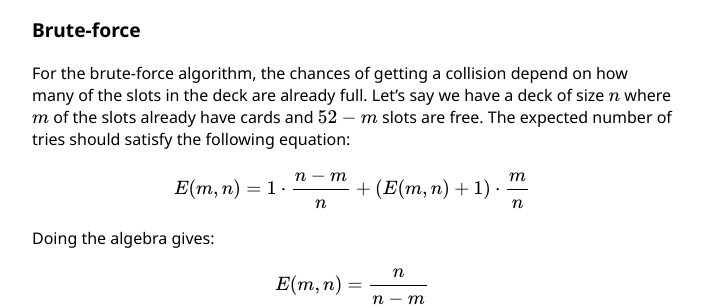
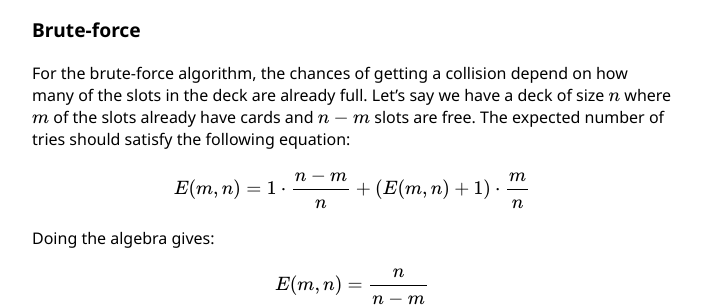
Before and after one commit to ellisonch/ellisonch.github.io, a Jekyll site: the page built from _posts/2015-02-05-analysis-of-a-brute-force-shuffle.md, in a window 1280 px wide and 900 px high, scrolled down 952 px. Shown: the part 158-465 px from the top of the window, without its empty margins (288-991 px from the left). Built offline with Jekyll 4.4.1, drawn with Linux system fonts in a browser that asks for light colours; formulas are drawn with MathJax 3; comment, search, counter and statistics services are not loaded.

Commit message:
switching to n where i had 52

```diff
--- a/_posts/2015-02-05-analysis-of-a-brute-force-shuffle.md
+++ b/_posts/2015-02-05-analysis-of-a-brute-force-shuffle.md
@@ -60,7 +60,7 @@ Getting a new random number is probably the most expensive part of these calcula
 ### Brute-force
 
 For the brute-force algorithm, the chances of getting a collision depend on how many of the slots in the deck are already full.
-Let's say we have a deck of size \\(n\\) where \\(m\\) of the slots already have cards and \\(52-m\\) slots are free.
+Let's say we have a deck of size \\(n\\) where \\(m\\) of the slots already have cards and \\(n-m\\) slots are free.
 The expected number of tries should satisfy the following equation:
 
 <!-- Since the chance of finding a free slot in exactly \\(k\\) calls means getting \\(k-1\\) collisions then succeeding once, the probability is: -->
```
